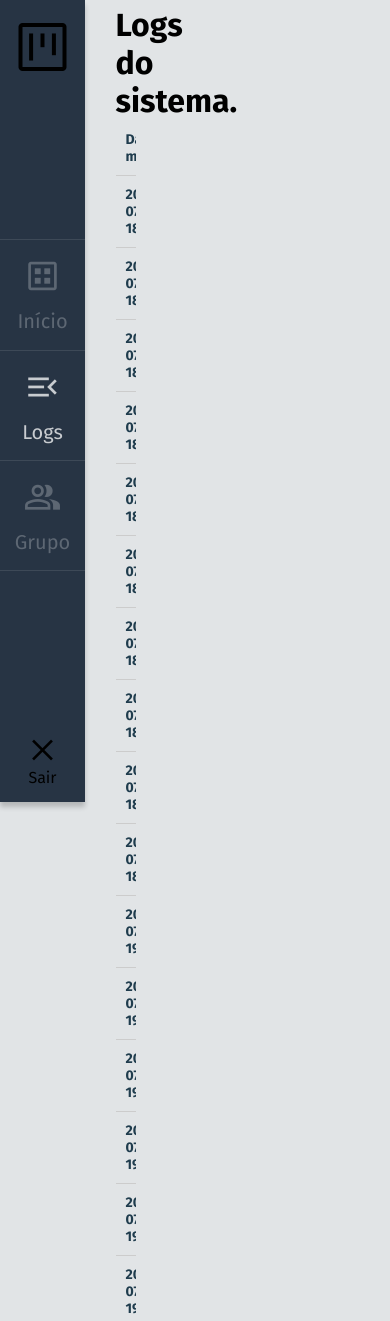
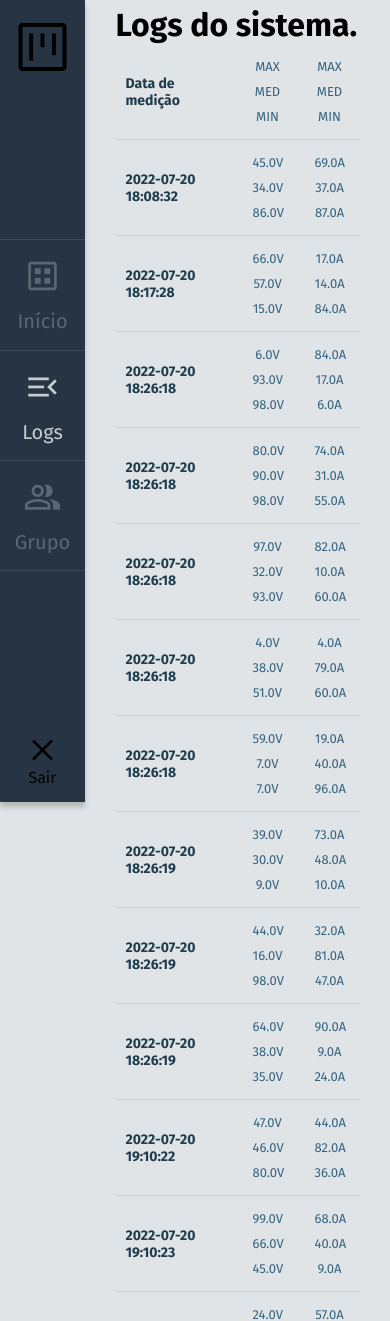
Before and after one commit to DMDC-estagio/Dashboard-server, a Flask app: page /logs in a window 390 px wide. Shown: the top 1321 px of the page. Run offline with Flask 2, Linux system fonts and the light colour scheme; data comes from the database, SQL or seed files in the repository; some libraries are stand-ins or nearby versions.

Commit message:
Fix. make logs responsive

```diff
--- a/static/measure_log/log.css
+++ b/static/measure_log/log.css
@@ -1,6 +1,5 @@
 .measure-log {
   overflow-y: auto;
-  overflow-x: hidden;
   padding: 0;
   margin: 0;
   font-size: 12px;
@@ -24,6 +23,10 @@
   width: 126.328px;
 }
 
+.measure-log #list_header .measure_header {
+  overflow-y: hidden;
+}
+
 .measure-log ul {
   list-style: none;
   padding: 0;
@@ -41,3 +44,22 @@
   font-size: 13px;
   color: #336380;
 }
+
+@media screen and (max-width: 700px) {
+  .measure-log ul {
+    flex-direction: column;
+  }
+
+  .measure-log ul li {
+    padding: auto;
+    margin: auto;
+  }
+
+  .measure-log h3 {
+    width: 100px;
+  }
+
+  .measure-log #list_header {
+    width: 100px;
+  }
+}
--- a/static/styles.css
+++ b/static/styles.css
@@ -42,7 +42,7 @@ main {
     height: 95vh;
   }
 
-  main {
+  /* main {
     width: 2%;
-  }
+  } */
 }
```
